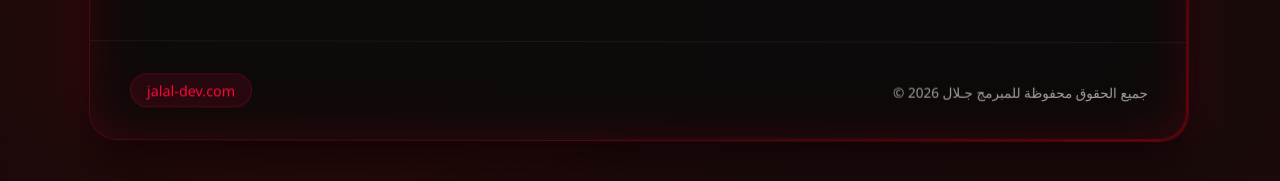
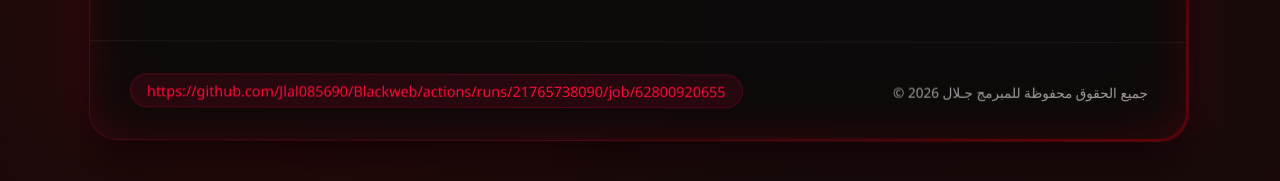
Before and after one commit to Jlal085690/Blackweb, a plain HTML site: page index.html in a window 1280 px wide. Shown: the part 1122-1303 px from the top of the page. Drawn offline with Linux system fonts and the light colour scheme.

```diff
--- a/index.html
+++ b/index.html
@@ -694,7 +694,7 @@
             <footer class="footer">
                 <div class="footer-content">
                     <div class="copyright">جميع الحقوق محفوظة للمبرمج جـلال 2026 ©</div>
-                    <a href="#" class="website-url">jalal-dev.com</a>
+                    <a href="#" class="website-url">https://github.com/Jlal085690/Blackweb/actions/runs/21765738090/job/62800920655</a>
                 </div>
             </footer>
         </div>
```
